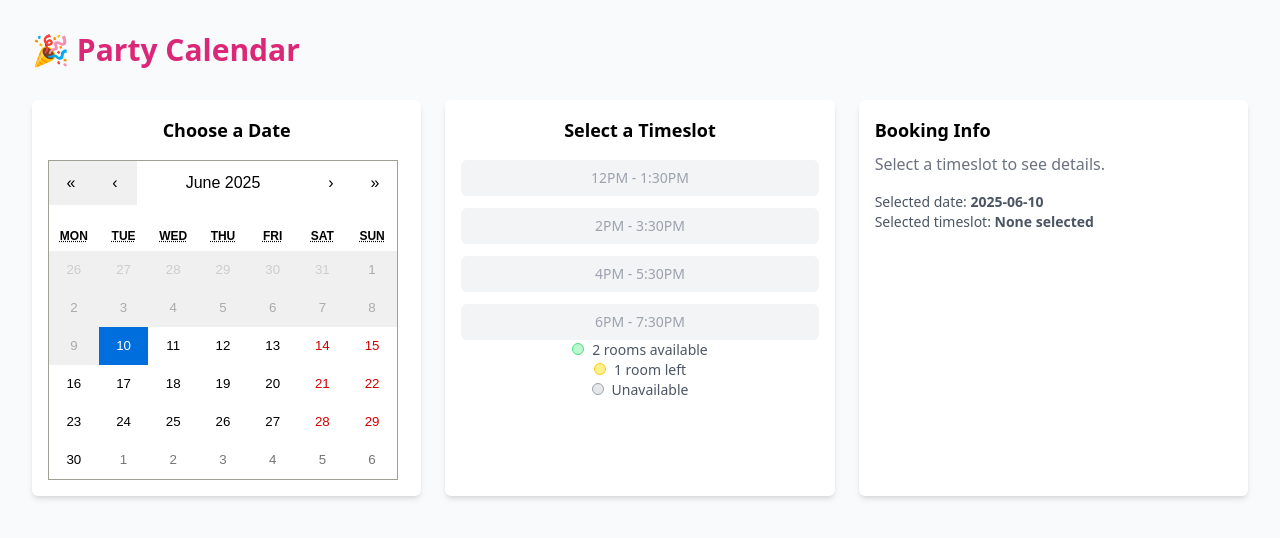
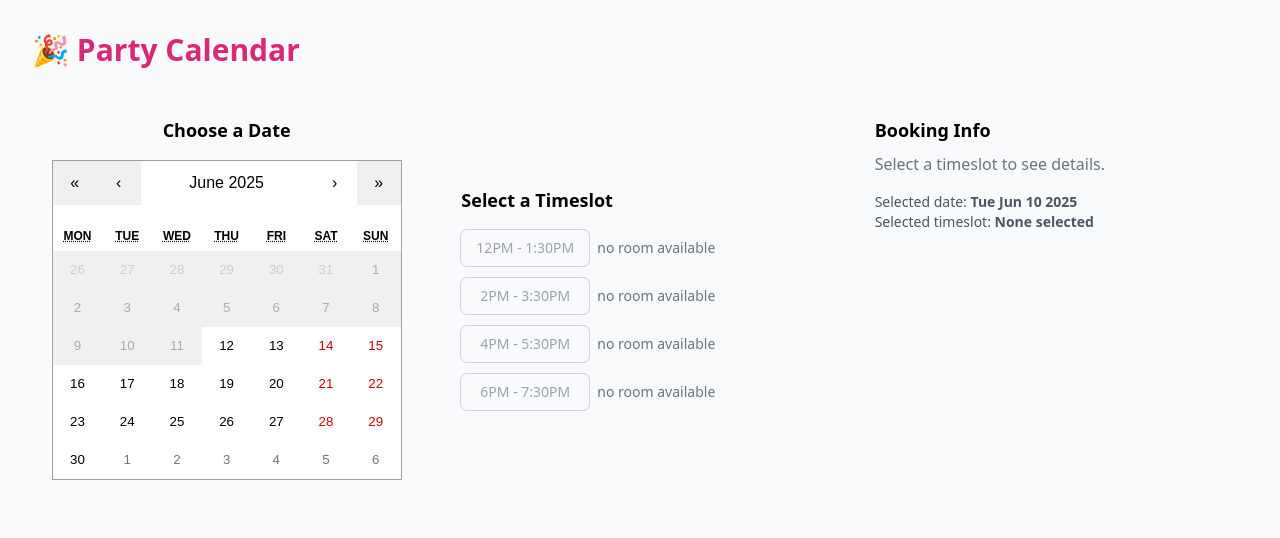
Before and after one commit to JamesOnwordi/partybooking, a Next.js app in the folder client/: page / in a window 1280 px wide. Shown: the top 538 px of the page. Built offline with nearby package versions, Linux system fonts and the light colour scheme.

Commit message:
adjusted dateselection page

```diff
--- a/client/src/pages/index.js
+++ b/client/src/pages/index.js
@@ -52,30 +52,44 @@ export default function CalendarPage() {
       const availability = availableTimeslot[timeslot] ?? 0
       const isSelected = selectedTimeslot === timeslot
 
-      let baseClass = 'w-full text-center p-2 rounded-md transition-all text-sm'
+      let baseClass = ' text-center p-2 rounded-md ring-1 ring-gray-300 border-solid border-purple-400 transition-all text-sm'
+      let availabilityIndicator = ''
       let stateClass = ''
+      let message = 'no room available'
 
       if (availability === 0) {
-        stateClass = 'text-gray-400 bg-gray-100 cursor-not-allowed'
+        stateClass = 'text-gray-400  cursor-not-allowed'
+        availabilityIndicator = 'bg-gray-100'
       } else if (availability === 1) {
         stateClass =
-          'text-yellow-800 bg-yellow-100 hover:bg-yellow-200 cursor-pointer'
+          'text-yellow-700 hover:bg-yellow-200 cursor-pointer'
+        availabilityIndicator = 'bg-yellow-100'
+          message = '1 room available '
       } else if (availability === 2) {
         stateClass =
-          'text-green-800 bg-green-100 hover:bg-green-200 cursor-pointer'
+          'text-green-800 hover:bg-green-200 cursor-pointer'
+          availabilityIndicator = 'bg-green-100 '
+          message = '2 rooms available'
       }
 
-      const selectedClass = isSelected ? 'ring-2 ring-red-300' : ''
+      const selectedClass = isSelected ? 'ring-2 bg-purple-300' : ''
 
       return (
+        <div className='flex'>
+
         <button
           key={timeslot}
-          className={`${baseClass} ${stateClass} ${selectedClass}`}
+          className={`${baseClass} ${stateClass} ${selectedClass} w-32  `}
           disabled={availability === 0}
           onClick={() => handleSelectedTimeslot(timeslot)}
         >
           {TIMESLOTS[timeslot]}
         </button>
+
+        <p className=' w-36 text-left p-2 rounded-md text-sm text-gray-500'>
+          {message}
+        </p>
+        </div>
       )
     })
   }
@@ -88,42 +102,37 @@ export default function CalendarPage() {
 
       <div className="flex flex-col lg:flex-row gap-6">
         {/* Calendar */}
-        <div className="bg-white shadow-md rounded-md p-4 w-full lg:w-1/3">
+        <div className=" p-4 w-full lg:w-1/3">
           <h2 className="text-lg text-center font-semibold mb-4">
             Choose a Date
           </h2>
+          <div className='flex justify-center'>
           <Calendar
+
             onChange={handleDateChange}
-            minDate={new Date()}
+            minDate={new Date(new Date().setDate(new Date().getDate() + 2))}
+            maxDate={new Date(new Date().getFullYear(), new Date().getMonth() + 4, 0)}
             value={date}
             className="react-calendar"
           />
+
+          </div>
         </div>
 
         {/* Timeslots */}
-        <div className="bg-white shadow-md rounded-md p-4 w-full lg:w-1/3">
-          <h2 className="text-lg text-center font-semibold mb-4">
+        <div className="bgwhite shadow-d flex flex-col justify-center rounded-md p-4 w-full lg:w-1/3">
+
+          <h2 className="text-lg text-enter font-semibold mb-4">
             Select a Timeslot
           </h2>
-          <div className="flex flex-col gap-3">{renderTimeslots()}</div>
-          <div className="text-sm text-gray-600 mb-4 text-center">
-            <p>
-              <span className="inline-block w-3 h-3 bg-green-200 rounded-full mr-2 border border-green-400"></span>
-              2 rooms available
-            </p>
-            <p>
-              <span className="inline-block w-3 h-3 bg-yellow-200 rounded-full mr-2 border border-yellow-400"></span>
-              1 room left
-            </p>
-            <p>
-              <span className="inline-block w-3 h-3 bg-gray-200 rounded-full mr-2 border border-gray-400"></span>
-              Unavailable
-            </p>
-          </div>
+          <div className="flex ites-center  flex-col gap-3">{renderTimeslots()}</div>
+          <div></div>
+
+
         </div>
 
         {/* Info Panel */}
-        <div className="bg-white shadow-md rounded-md p-4 w-full lg:w-1/3">
+        <div className=" p-4 w-full lg:w-1/3">
           <h2 className="text-lg font-semibold mb-2">Booking Info</h2>
           {selectedTimeslot ? (
             <p className="text-gray-800">
@@ -134,12 +143,19 @@ export default function CalendarPage() {
             <p className="text-gray-500">Select a timeslot to see details.</p>
           )}
           <p className="mt-4 text-sm text-gray-600">
-            Selected date: <strong>{date.toISOString().slice(0, 10)}</strong>
+            Selected date: <strong>{date.toDateString()}</strong>
           </p>
           <p className="text-sm text-gray-600">
             Selected timeslot:{' '}
             <strong>{selectedTimeslot ?? 'None selected'}</strong>
           </p>
+          {selectedTimeslot && <a href='/booking/form'>
+
+            <button class="h-5 mt-12 w-5 text-xl" >
+            Book
+          </button>
+          </a>}
+
         </div>
       </div>
     </div>
```
Also changed, not shown: client/src/styles/form.css (added).
